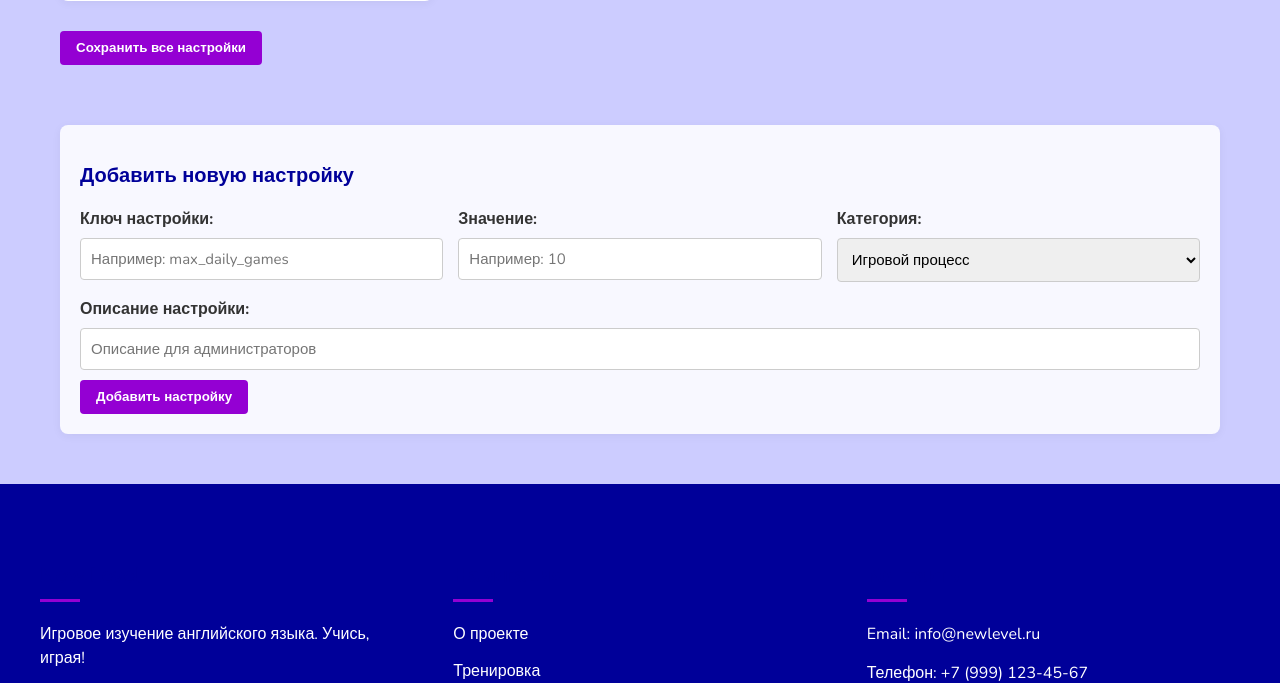
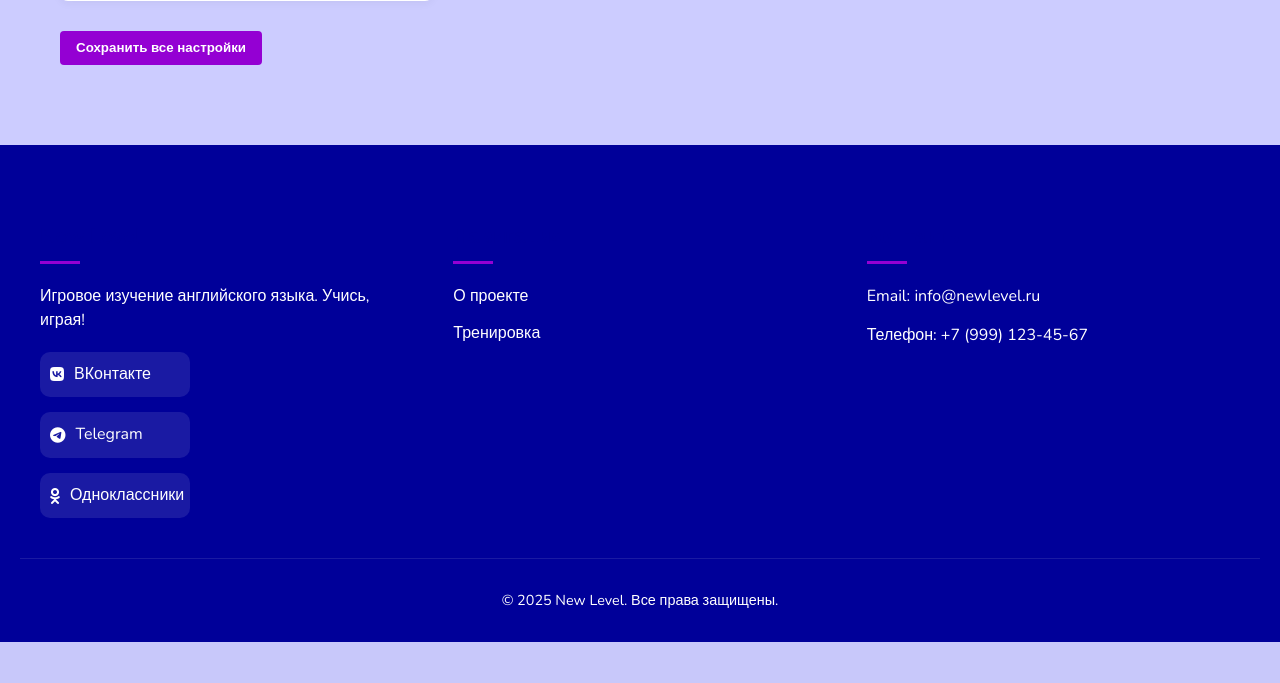
Before and after one commit to InventorGames2801/new-level, a Python web app: template app/templates/admin/settings.html in a window 1280 px wide. Shown: the part 1893-2576 px from the top of the page. After the commit the page ends 2535 px from the top, so only its background shows below. Run offline with Jinja, Linux system fonts and the light colour scheme; the template is opened without the code that fills it, so the values that code supplies are empty; some libraries are stand-ins or nearby versions.

Commit message:
remove settings addition

```diff
--- a/app/templates/admin/settings.html
+++ b/app/templates/admin/settings.html
@@ -513,39 +513,6 @@
     <button type="submit" class="btn-primary" style="margin-bottom: 30px;">Сохранить все настройки</button>
     <span id="save-indicator" class="save-indicator">Настройки сохранены!</span>
   </form>
-
-  <!-- Форма добавления новой настройки -->
-  <div class="add-setting-form">
-    <h3>Добавить новую настройку</h3>
-
-    <div class="form-row">
-      <div class="form-group">
-        <label for="new_key">Ключ настройки:</label>
-        <input type="text" id="new_key" name="new_key" class="form-control" placeholder="Например: max_daily_games">
-      </div>
-      <div class="form-group">
-        <label for="new_value">Значение:</label>
-        <input type="text" id="new_value" name="new_value" class="form-control" placeholder="Например: 10">
-      </div>
-      <div class="form-group">
-        <label for="new_category">Категория:</label>
-        <select id="new_category" name="new_category" class="form-control">
-          <option value="gameplay">Игровой процесс</option>
-          <option value="difficulty">Сложность</option>
-          <option value="interface">Интерфейс</option>
-          <option value="system">Системные настройки</option>
-          <option value="custom">Другое</option>
-        </select>
-      </div>
-    </div>
-
-    <div class="form-group">
-      <label for="new_description">Описание настройки:</label>
-      <input type="text" id="new_description" name="new_description" class="form-control" placeholder="Описание для администраторов">
-    </div>
-
-    <button type="submit" class="btn-primary" style="margin-top: 10px;">Добавить настройку</button>
-  </div>
 </div>
 {% endblock %}
 
```
Also changed, not shown: app/routes/admin.py (+0 -24 lines).
